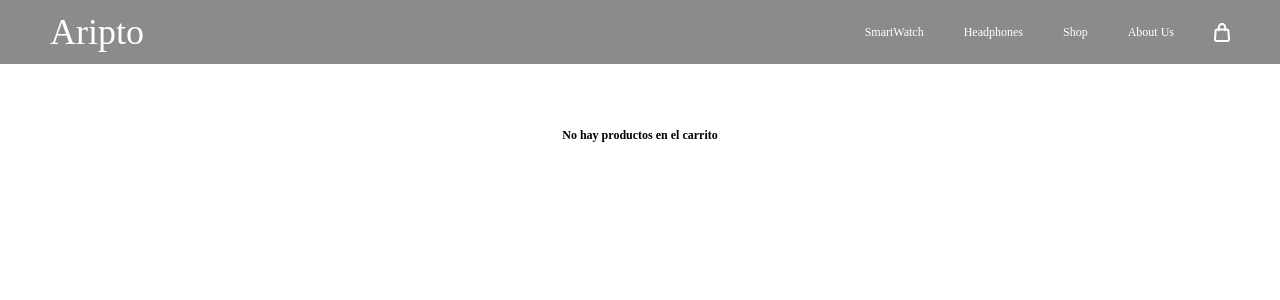
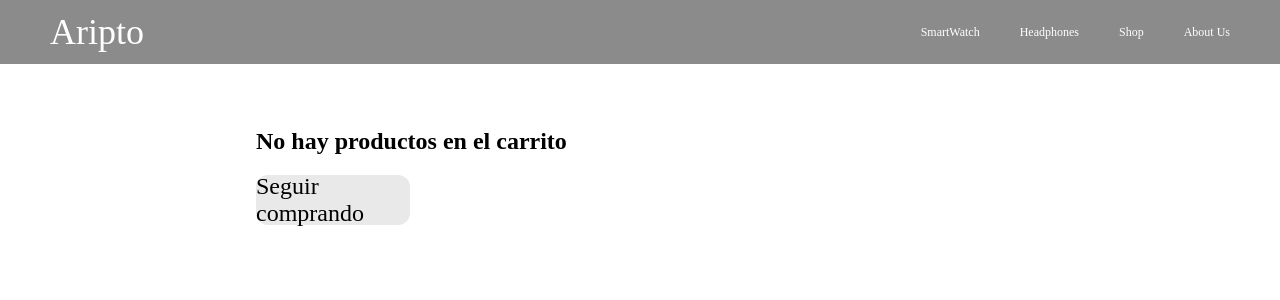
Before and after one commit to JuaniTrotti/reactCoder, a React (Create React App) app: page /carrito in a window 1280 px wide. Shown: the top 300 px of the page. Built offline with nearby package versions, Linux system fonts and the light colour scheme.

Commit message:
desafio10

```diff
--- a/src/components/CartContainer.js
+++ b/src/components/CartContainer.js
@@ -1,6 +1,7 @@
 import React from 'react'
 import { useContext } from 'react'
 import { cartContext } from './Context'
+import { NavLink } from 'react-router-dom'
 
 const CartContainer = () => {
 
@@ -19,13 +20,18 @@ const CartContainer = () => {
                 <button onClick={()=>{removeItem(i.item.id)}}>Eliminar</button>
               </div>
           })}
-          <div>
+          <div className='totalContainer cFlex'>
             <p>Precio a pagar: ${total}</p>
             <button onClick={()=>{clear()}}>Vaciar Carro</button>
           </div>
         </div>
-        : <h1>No hay productos en el carrito</h1>
+        : <h1 className='texto'>No hay productos en el carrito</h1>
       }
+      <div className='opContainer cFlex'>
+        <div className='btnSc cFlex'>
+          <NavLink to="/" className='texto link'>Seguir comprando</NavLink>
+        </div>
+      </div>
     </div>
   )
 }
--- a/src/components/NavBar.js
+++ b/src/components/NavBar.js
@@ -1,7 +1,11 @@
 import CartWidget from "./CartWidget";
 import { NavLink, Link } from "react-router-dom";
+import { useContext} from 'react'
+import { cartContext } from './Context';
 
 const NavBar = () => {
+    const {cantidad} = useContext(cartContext)
+
     return (
         <header className="header cFlex">
             <section className="containerHeader cFlex">
@@ -11,7 +15,7 @@ const NavBar = () => {
                     <NavLink to="/categoria/headphones" className="link">Headphones</NavLink>
                     <NavLink to="/categoria/shop" className="link">Shop</NavLink>
                     <NavLink to="/categoria/AboutUs" className="link">About Us</NavLink>
-                    <NavLink to="/carrito"><CartWidget/></NavLink>
+                    { cantidad > 0 ? <NavLink to="/carrito"><CartWidget/></NavLink> : null }
                 </nav>
             </section>
         </header>
--- a/src/components/style.scss
+++ b/src/components/style.scss
@@ -2,6 +2,15 @@
     margin: 0;
     padding: 0;
     font-size: 12px;
+}
+
+.link {
+    text-decoration: none;
+    color: black
+}
+
+.texto {
+    font-size: 2rem;
 }
 
 .cFlex {
@@ -248,14 +257,17 @@
 // CartContainer Start
 
 .cartContainer {
-    width: 100%;
+    width: 60%;
     height: auto;
     margin: 5% 0;
+    flex-direction: column;
+    gap: 20px;
 
     justify-content: center;
+    // align-items: center;
 
     .cartItemContainer {
-        width: 80%;
+        width: 100%;
         flex-direction: column;
         gap: 30px;
 
@@ -264,6 +276,7 @@
         }
 
         .itemCart {
+            justify-content: space-between;
             width: 100%;
             gap: 40px;
 
@@ -272,6 +285,28 @@
                 font-size: 2rem;
             }
         }
+        .totalContainer {
+            justify-content: space-between;
+        }
+    }
+
+    .opContainer {
+        width: 100%;
+        justify-content: flex-start;
+
+        .btnSc {
+            width: 20%;
+            height: 50px;
+            border-radius: 1rem;
+            background-color: rgb(233, 233, 233);
+            font-size: 2rem;
+            justify-content: center;
+            align-items: center;
+
+            &:hover {
+                cursor: pointer;
+            }
+        }
     }
 
 }
```
